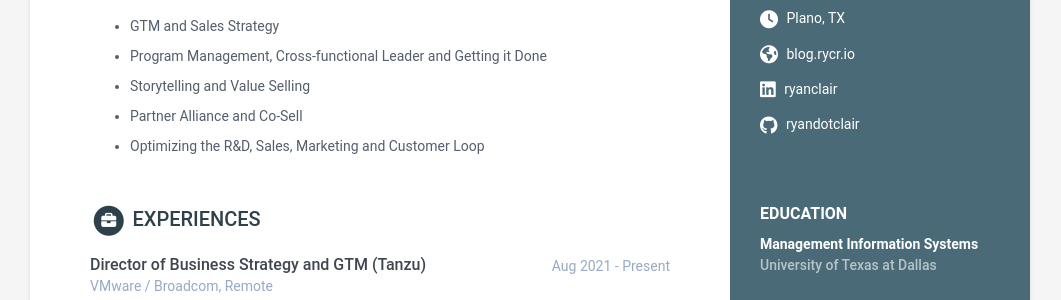
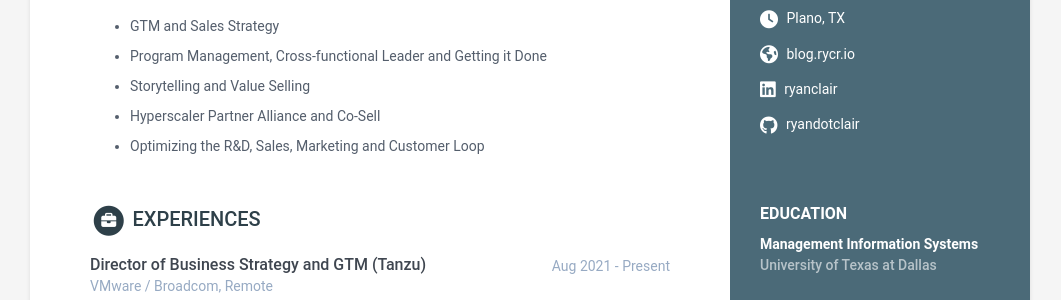
Before and after one commit to ryandotclair/online-cv-pdf, a Jekyll site: the page built from index.html, in a window 1280 px wide. Shown: the part 360-660 px from the top of the page, without its empty margins (110-1171 px from the left). Built offline with Jekyll 4.4.1, drawn with Linux system fonts in a browser that asks for light colours.

Commit message:
skill update

```diff
--- a/_data/data.yml
+++ b/_data/data.yml
@@ -95,7 +95,7 @@
 
       - name: Storytelling and Value Selling
 
-      - name: Partner Alliance and Co-Sell
+      - name: Hyperscaler Partner Alliance and Co-Sell
 
       - name: Optimizing the R&D, Sales, Marketing and Customer Loop
 
```
